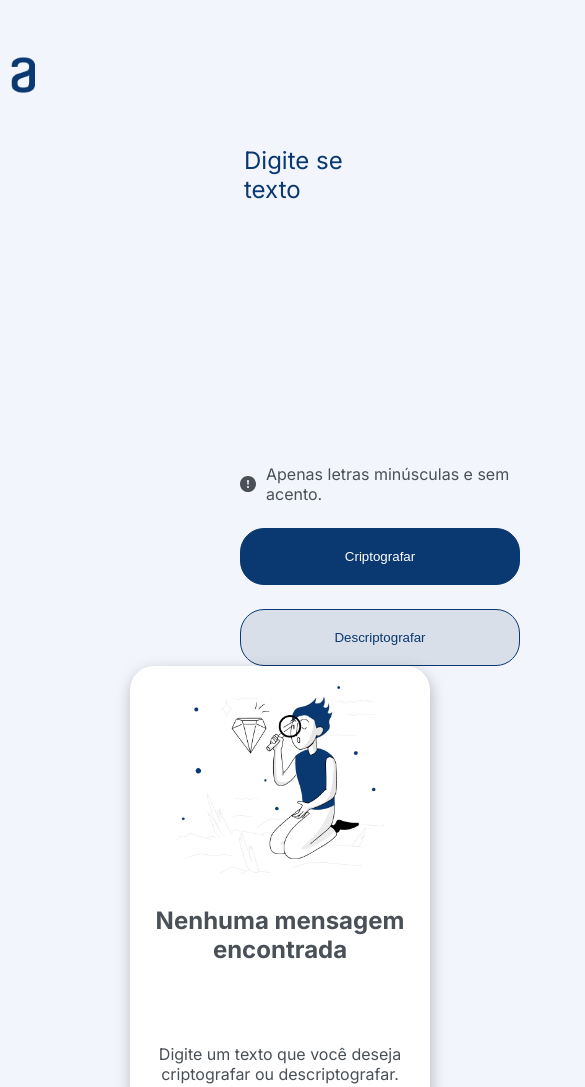
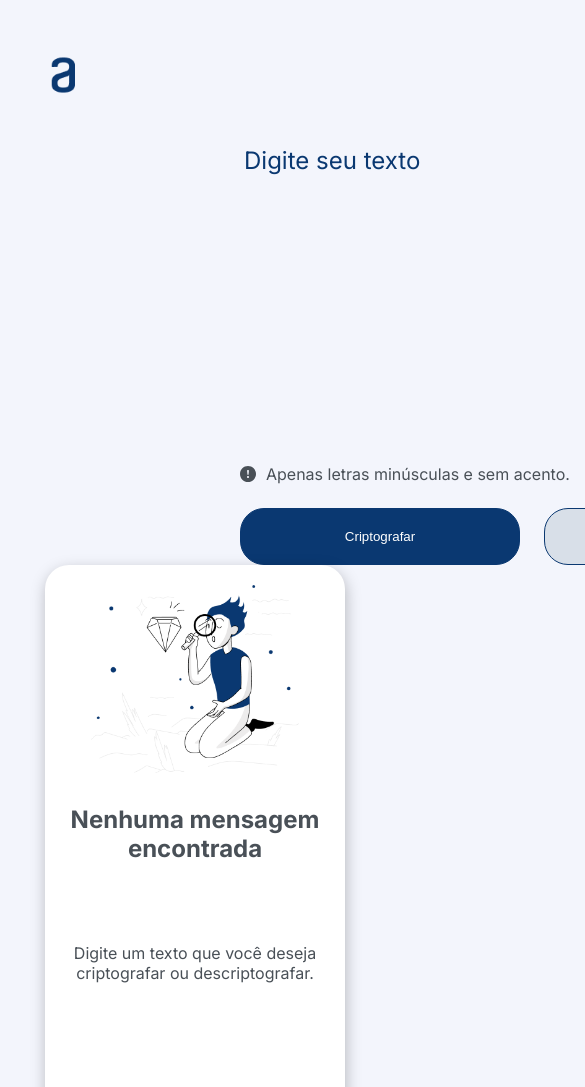
Before and after one commit to mateusdiaz7/challenge-decodificador-alura, a plain HTML site: page index.html in a window 390 px wide. Shown: the top 1087 px of the page, 585 px wide, since content can reach past the window. Drawn offline with Linux system fonts and the light colour scheme.

Commit message:
ajustes no app

```diff
--- a/index.html
+++ b/index.html
@@ -17,7 +17,7 @@
     <main>
         <section class="primeira-secao">
             <div id="area-de-texto">
-                <textarea name="campo-mensagem" id="campo-mensagem" cols="30" rows="10" style="resize: none;" placeholder="Digite se texto"></textarea>
+                <textarea name="campo-mensagem" id="campo-mensagem" cols="30" rows="10" style="resize: none;" placeholder="Digite seu texto"></textarea>
             </div>
 
             <div class="area-aviso">
--- a/styles/style.css
+++ b/styles/style.css
@@ -137,31 +137,3 @@ footer {
 footer > p > a {
     color: var(--dark-blue);
 }
-
-@media (max-width: 768px) {
-    body {
-        padding: 40px;
-        margin: 0;
-        width: 70%;
-    }
-
-    header {
-        display: flex;
-        width: auto;
-        justify-content: center;
-    }
-
-    #campo-mensagem {
-        width: 60%;
-    }
-
-    .botoes {
-        display: flex;
-        flex-direction: column;
-    }
-
-    main {
-        display: flex;
-        flex-direction: column;
-    }
-}
```
